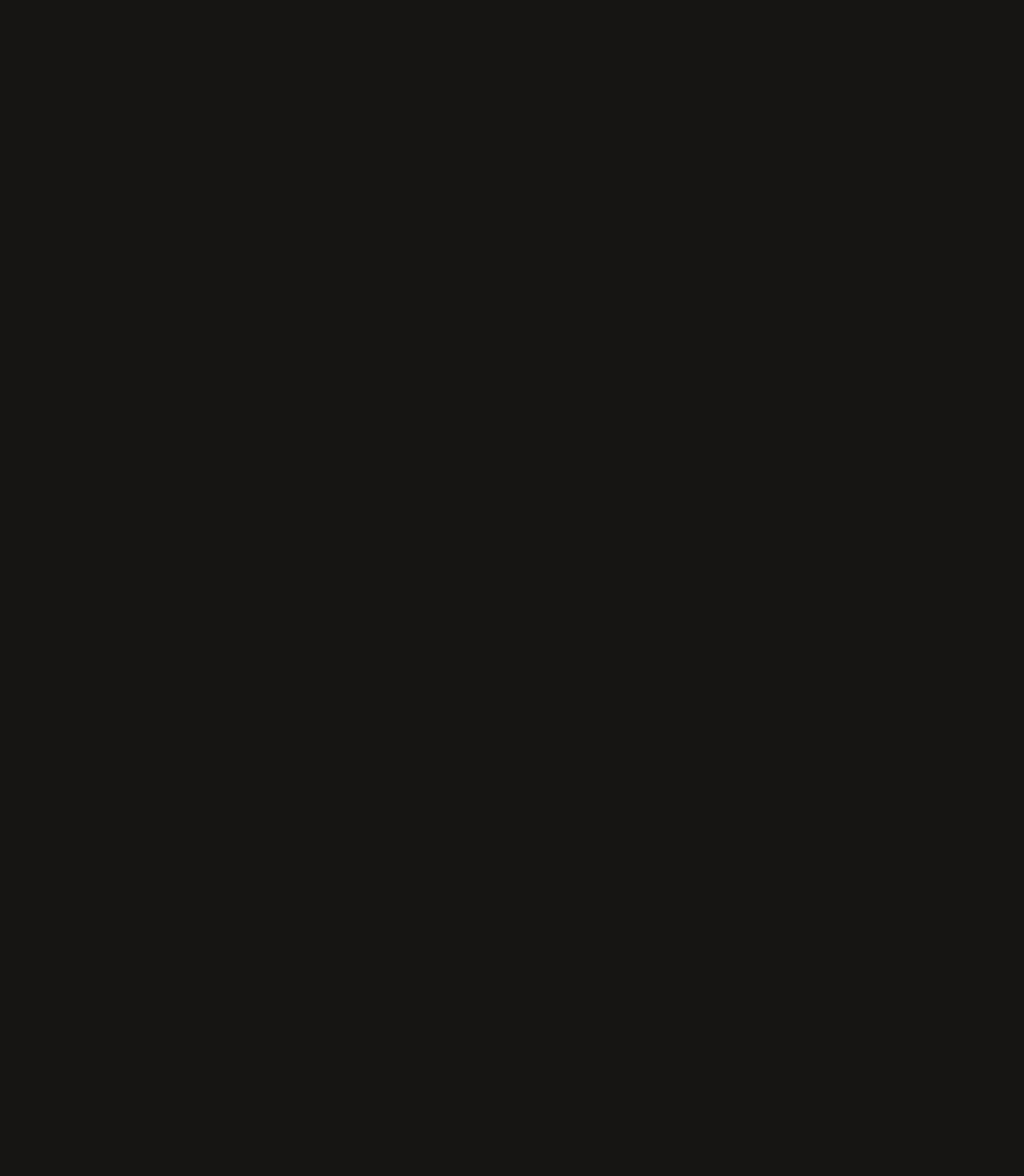
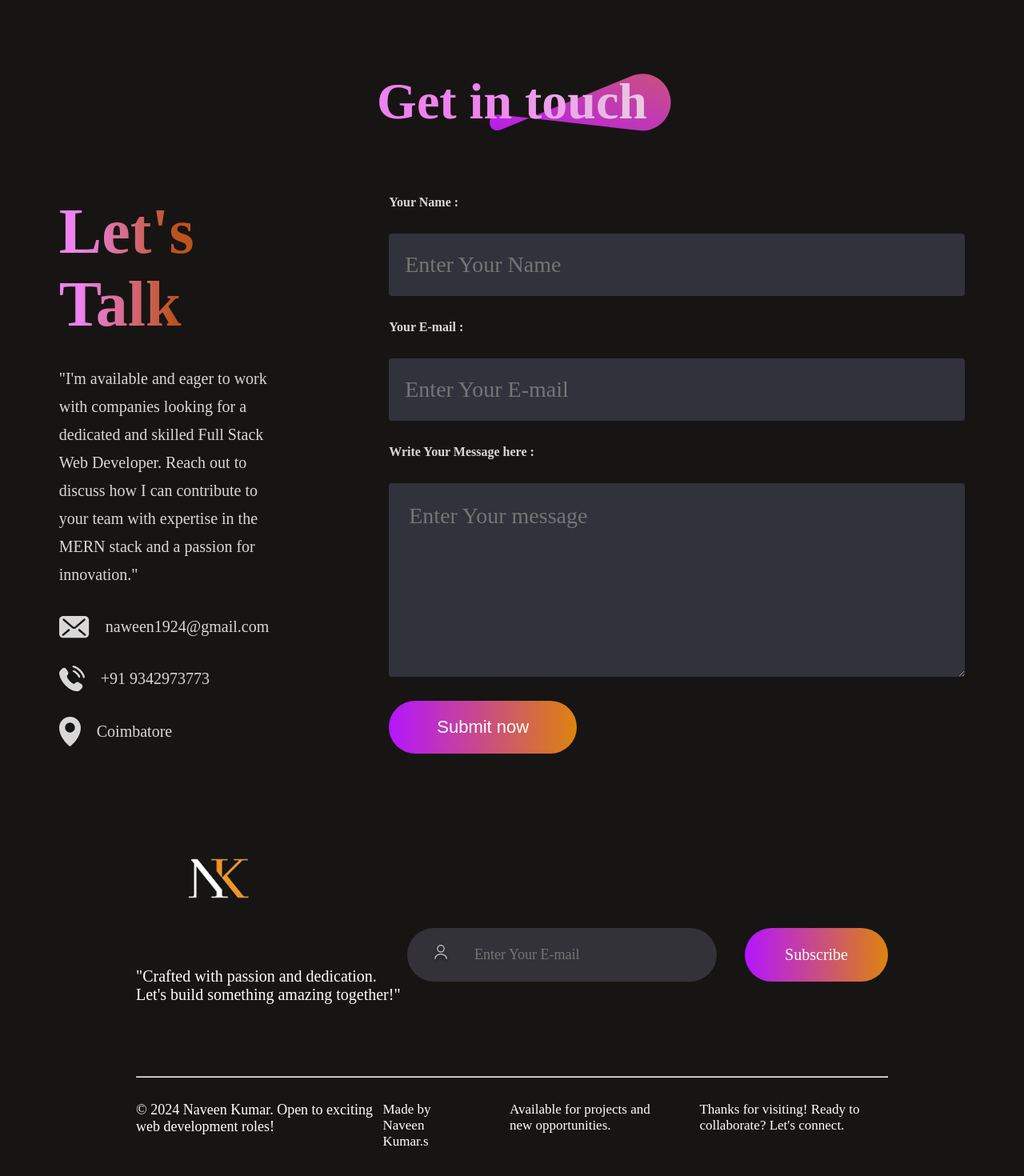
Before and after one commit to SNaweenkumAR/MY-WEBSITES, a React (Create React App) app: page / in a window 1280 px wide. Shown: the part 4194-5664 px from the top of the page at 80% size. Before the commit the page ends 4204 px from the top, so only its background shows below. Built offline with nearby package versions, Linux system fonts and the light colour scheme.

Commit message:
add contact and Footer

```diff
--- a/src/App.js
+++ b/src/App.js
@@ -6,6 +6,8 @@ import About from  './Component/About/About'
 import Hero from './Component/Hero/Hero'
 import Services from './Component/Services/Services'
 import MyWork  from './Component/MyWork/MyWork'
+import Contact from './Component/Contact/Contact'
+import Footer from './Component/Footer/Footer'
 
 function App() {
   return (
@@ -15,6 +17,8 @@ function App() {
   <About/>
   <Services/>
   <MyWork/>
+  <Contact/>
+  <Footer/>
 </div>
 
   );
--- /dev/null
+++ b/src/Component/Contact/Contact.css
@@ -0,0 +1,175 @@
+.contact{
+    display: flex;
+    justify-content: center;
+    align-items: center;
+    flex-direction: column;
+    gap: 80px;
+    margin: 80px 170px;
+}
+.contact-title{
+    position: relative;
+   transition:0.3s ease-in-out;
+ }
+ .contact-title:hover{
+    transform: scale(0.89);
+
+
+   }
+ .contact-title h1{
+
+        padding: 0px 30px;
+        font-size: 4rem;
+        font-weight: bold;
+        background: linear-gradient(270deg, #e5dfdf -5.89%,violet  60%);
+        background-clip: text;
+        -webkit-background-clip: text;
+        -webkit-text-fill-color: transparent;
+
+ }
+ .contact-title img{
+    position:absolute;
+    bottom:0;
+    right:0;
+    z-index:-1;
+ }
+
+ .contact-section{
+    display: flex;
+    gap: 150px;
+
+ }
+ .contact-left{
+     display: flex;
+     flex-direction: column;
+     gap: 30px;
+ }
+ .contact-left h1{
+    font-size: 80px;
+    font-weight: bold;
+    background: linear-gradient(270deg,#be521c 45%,violet  90%);
+    background-clip: text;
+    -webkit-background-clip: text;
+    -webkit-text-fill-color: transparent;
+ }
+
+ .contact-left p{
+    max-width: 550px;
+    color: #d8d8d8;
+    font-size: 20px;
+    line-height: 35px;
+ }
+
+ .contcat-details{
+    display: flex;
+    flex-direction: column;
+    gap: 30px;
+    color: #d8d8d8;
+    font-size: 1rem;
+ }
+ .contact-detail{
+    display: flex;
+    gap: 20px;
+    align-items: center;
+ }
+ .contact-right{
+    display: flex;
+    flex-direction: column;
+    align-items: start;
+    gap: 30px;
+
+ }
+ .contact-right label{
+       color: #d8d8d8;
+       font-size: 1rem;
+       font-weight: bold;
+
+ }
+
+ .contact-right input{
+    border: none;
+    width: 700px;
+    height: 78px;
+    padding-left: 20px;
+    border-radius: 4px;
+    background: #32323c;
+    color: #a0a0a0;
+    font-family: outfit;
+    font-size: 28px;
+
+}
+ .contact-right textarea{
+     border: none;
+     border-radius: 4px;
+    background: #32323c;
+    color: #a0a0a0;
+    font-family: outfit;
+    font-size: 28px;
+    width: 670px;
+    padding: 25px;
+
+ }
+
+ .contact-submit{
+    border: none;
+    color: white;
+    border-radius: 50px;
+    background: linear-gradient(270deg,#df8900 -5.09%,#b415ff 100%);
+    font-size: 22px;
+    padding: 20px 60px;
+    margin-bottom: 50px;
+    cursor: pointer;
+    transition: 0.3s ;
+
+ }
+ .contact-submit:hover{
+    transform: scale(1.1);
+    transition: 0.3s ease-in-out;
+ }
+ @media(max-width:768px){
+   .contact{
+      gap: 50px;
+      margin: 50px 70px;
+      align-items: start;
+   }
+   .contact-title h1{
+      padding: 0;
+      font-size: 50px;
+      font-weight: 600;
+   }
+   .contact-title img{
+      width: 130px;
+      margin-right: -20px;
+   }
+   .contact-section{
+      flex-direction: column;
+
+   }
+   .contact-left h1{
+      font-size: 54px;
+
+   }
+   .contact-left p{
+      font-size: 18px;
+   }
+   .contact-detail{
+      gap: 20px;
+   }
+   .contact-detail img{
+      width:25px;
+   }
+   .contact-right label{
+      font-size: 20px;
+   }
+   .contact-right input{
+      width: 100%;
+      font-size: 20px;
+   }
+   .contact-right textarea{
+      width: 95%;
+      font-size: 20px;
+   }
+   .contact-submit{
+      padding: 18px 40px;
+      font-size: 20px;
+   }
+ }
--- /dev/null
+++ b/src/Component/Contact/Contact.jsx
@@ -0,0 +1,85 @@
+
+  import React from 'react';
+  import './Contact.css';
+  import theme from '../../assets/theme_pattern.svg';
+  import mail from '../../assets/mail_icon.svg';
+  import location from '../../assets/location_icon.svg'
+  import call from '../../assets/call_icon.svg';
+
+   const Contact = () => {
+
+    const [result, setResult] = React.useState("");
+
+    const onSubmit = async (event) => {
+      event.preventDefault();
+      setResult("Sending....");
+      const formData = new FormData(event.target);
+
+      formData.append("access_key", "5dcf287d-d87c-42b9-b4b4-5ab06524a3ac");
+
+      const response = await fetch("https://api.web3forms.com/submit", {
+        method: "POST",
+        body: formData
+      });
+
+      const data = await response.json();
+
+      if (data.success) {
+        setResult("Form Submitted Successfully");
+        alert("Form Submitted Successfully");
+        event.target.reset();
+      } else {
+        console.log("Error", data);
+        setResult(data.message);
+        alert("Form not Submitted");
+      }
+    };
+
+    return (
+      <div className='contact' id='contact'>
+        <div className="contact-title">
+            <h1>Get in touch</h1>
+            <img src={theme} alt="theme" />
+        </div>
+
+        <div className="contact-section">
+            <div className="contact-left">
+                <h1>Let's Talk</h1>
+                <p>"I'm available and eager to work with companies looking for a dedicated and skilled Full Stack Web Developer. Reach out to discuss how I can contribute to your team with expertise in the MERN stack and a passion for innovation." </p>
+                <div className="contact-details">
+                    <div className="contact-detail">
+                       <img src={mail} alt="" /><p>naween1924@gmail.com</p>
+                    </div>
+                </div>
+                <div className="contact-details">
+                    <div className="contact-detail">
+                       <img src={call} alt="" /><p>+91 9342973773</p>
+                    </div>
+                </div>
+                <div className="contact-details">
+                    <div className="contact-detail">
+                       <img src={location} alt="" /> <p>Coimbatore</p>
+                    </div>
+                </div>
+            </div>
+
+            <form  onSubmit={onSubmit} className="contact-right">
+                <label htmlFor="">Your Name :</label>
+                <input type="text" placeholder='Enter Your Name'  name='name' required/>
+
+                <label htmlFor="">Your E-mail :</label>
+                <input type="text"  placeholder='Enter Your E-mail' name='email' required/>
+
+                <label htmlFor="">Write Your Message here :</label>
+          <textarea name="message" rows={6} placeholder='Enter Your message' required></textarea>
+
+          <button className="contact-submit" type='submit'>Submit now</button>
+
+            </form>
+        </div>
+
+      </div>
+    )
+  }
+
+  export default Contact
--- /dev/null
+++ b/src/Component/Footer/Footer.css
@@ -0,0 +1,94 @@
+
+.footer{
+    display: flex;
+
+    flex-direction: column;
+    gap: 30px;
+    margin: 80px 170px;
+
+}
+
+.footer-top{
+    display: flex;
+    justify-content: space-between;
+}
+.footer-top-left{
+    font-size: 20px;
+    max-width: 400px;
+
+}
+.footer-top-left img{
+    position: relative;
+    bottom: 70px;
+}
+.footer-top-left p{
+   position: relative;
+   bottom: 60px;
+}
+.footer-top-right{
+    display: flex;
+    align-items: center;
+    gap: 35px;
+
+}
+.footer-email-input{
+    display: flex;
+    gap: 30px;
+    padding: 20px 30px;
+    border-radius: 50px;
+    background: #323238;
+    padding-right: 80px;
+}
+.footer-email-input input{
+    outline: none;
+    border: none;
+    color: #a0a0a0;
+    background: transparent;
+    font-family: outfit;
+    font-size: 18px;
+}
+.footer-subscribe{
+    font-size: 20px;
+     padding: 22px 50px;
+     border-radius: 50px;
+     background: linear-gradient(270deg,#df8900 -5.09%,#b415ff 100%);
+     cursor: pointer;
+     transition: 0.3s;
+
+}
+.footer-bottom{
+    display: flex;
+    justify-content: space-between;
+    font-size: 18px;
+
+
+}
+.footer-bottom-right{
+    display: flex;
+    gap: 50px;
+    margin-bottom: 50px;
+    font-size: 17px;
+}
+.footer-email-input:hover{
+    border: 2px solid white;
+    transition: 0.3s ease-out;
+}
+.footer-subscribe:hover{
+    transform: scale(1.2);
+    transition: 0.3s ease-in;
+}
+@media(max-width:768px){
+    .footer{
+        margin: 50px 70px;
+
+    }
+    .footer-top{
+        flex-direction: column;
+        gap: 50px;
+    }
+    .footer-bottom{
+        display: flex;
+        flex-direction: column-reverse;
+        margin-bottom: 50px;
+    }
+}
--- /dev/null
+++ b/src/Component/Footer/Footer.jsx
@@ -0,0 +1,38 @@
+ import React from 'react';
+ import './Footer.css';
+ import logo from '../../assets/logo.png';
+ import user from '../../assets/user_icon.svg';
+
+
+
+ const Footer = () => {
+   return (
+     <div className='footer'>
+            <div className="footer-top">
+                <div className="footer-top-left">
+                    <img src={logo} alt="" />
+                    <p>"Crafted with passion and dedication. Let's build something amazing together!"</p>
+                </div>
+                <div className="footer-top-right">
+                    <div className="footer-email-input">
+                        <img src={user} alt="" />
+                        <input type="email" name="" placeholder='Enter Your E-mail' />
+                    </div>
+                    <div className="footer-subscribe">Subscribe</div>
+                </div>
+            </div>
+          <hr />
+            <div className="footer-bottom">
+                <p className="footer-bottom-left">© 2024 Naveen Kumar. Open to exciting web development roles!</p>
+                <div className="footer-bottom-right">
+                <p>Made by  Naveen Kumar.s</p>
+                <p> Available for projects and new opportunities.</p>
+                <p>Thanks for visiting! Ready to collaborate? Let's connect.</p>
+                </div>
+            </div>
+
+     </div>
+   )
+ }
+
+ export default Footer
```
